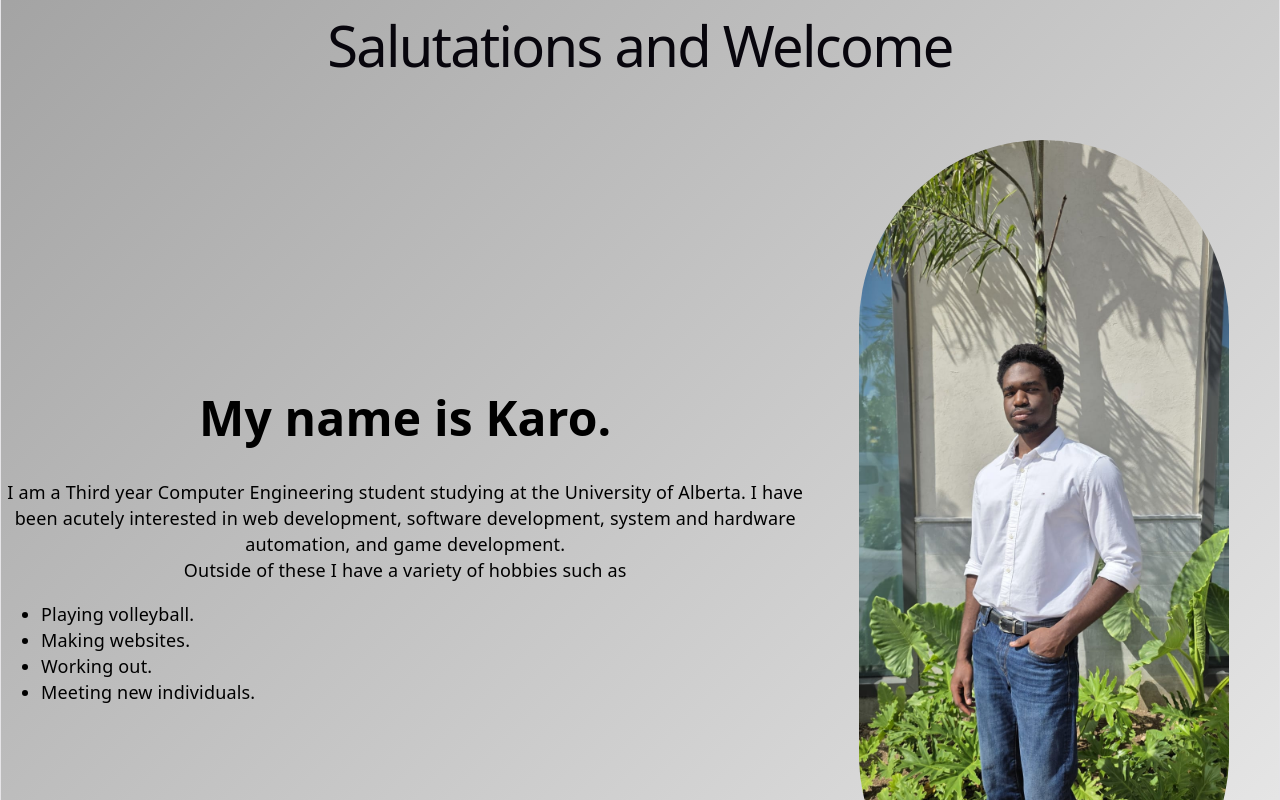
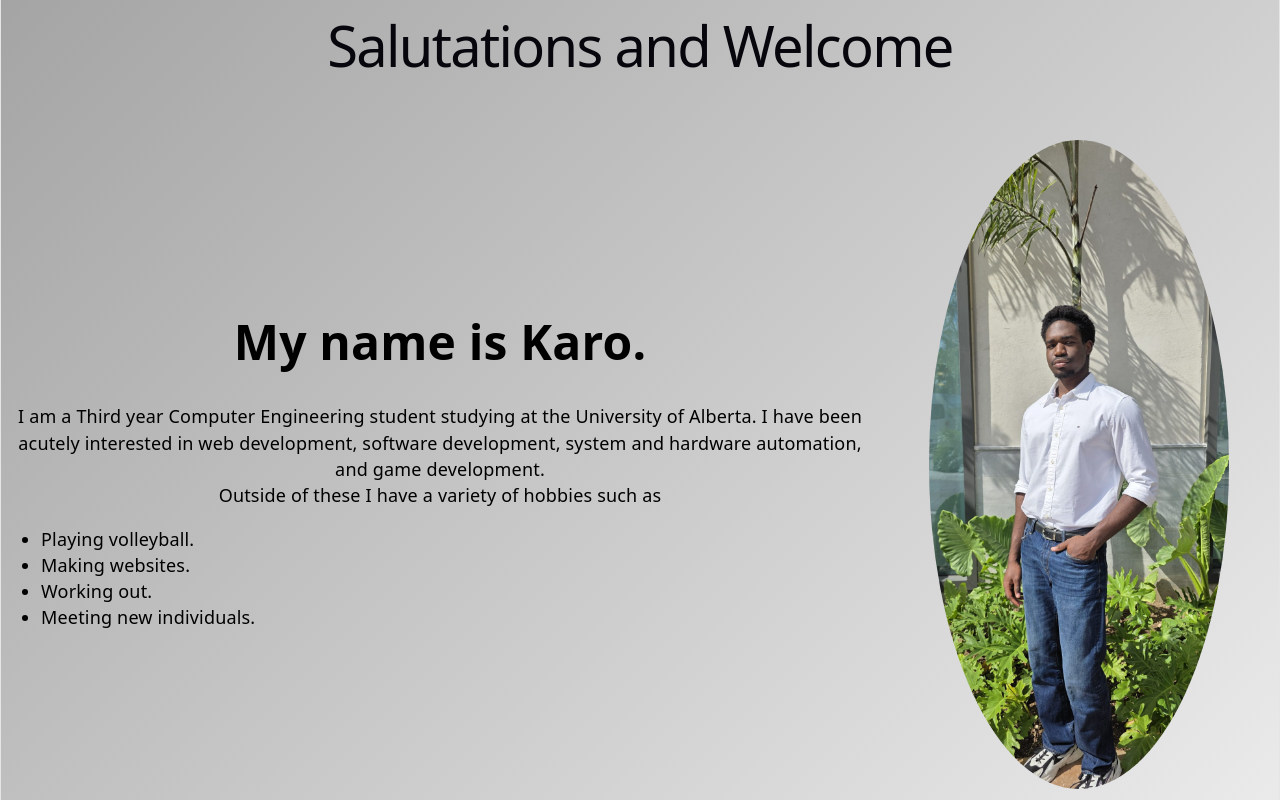
Before and after one commit to kdruid/My-Website, a React (Vite) app in the folder my-react-app/: page / in a window 1280 px wide. Shown: the top 800 px of the page. Built offline with nearby package versions, Linux system fonts and the light colour scheme.

Commit message:
new_imagework

```diff
--- a/my-react-app/src/App.css
+++ b/my-react-app/src/App.css
@@ -118,6 +118,8 @@ html, body, #root {
 }
 
 .content{
+  width: 100%;
+  overflow-x: hidden;
   display: flex;
   justify-content: space-between;
   align-items: center;
@@ -128,10 +130,12 @@ html, body, #root {
 }
 
 .content img{
-  border-radius: 10000px;
+  border-radius: 50%;
+  max-width: 400px;
+  height: auto;
+  box-sizing: border-box;
   padding: 50px;
-  max-width: 800px;
-  max-height: 800px;
+  width: 100%;
 }
 
 .footer_container h1{
```
